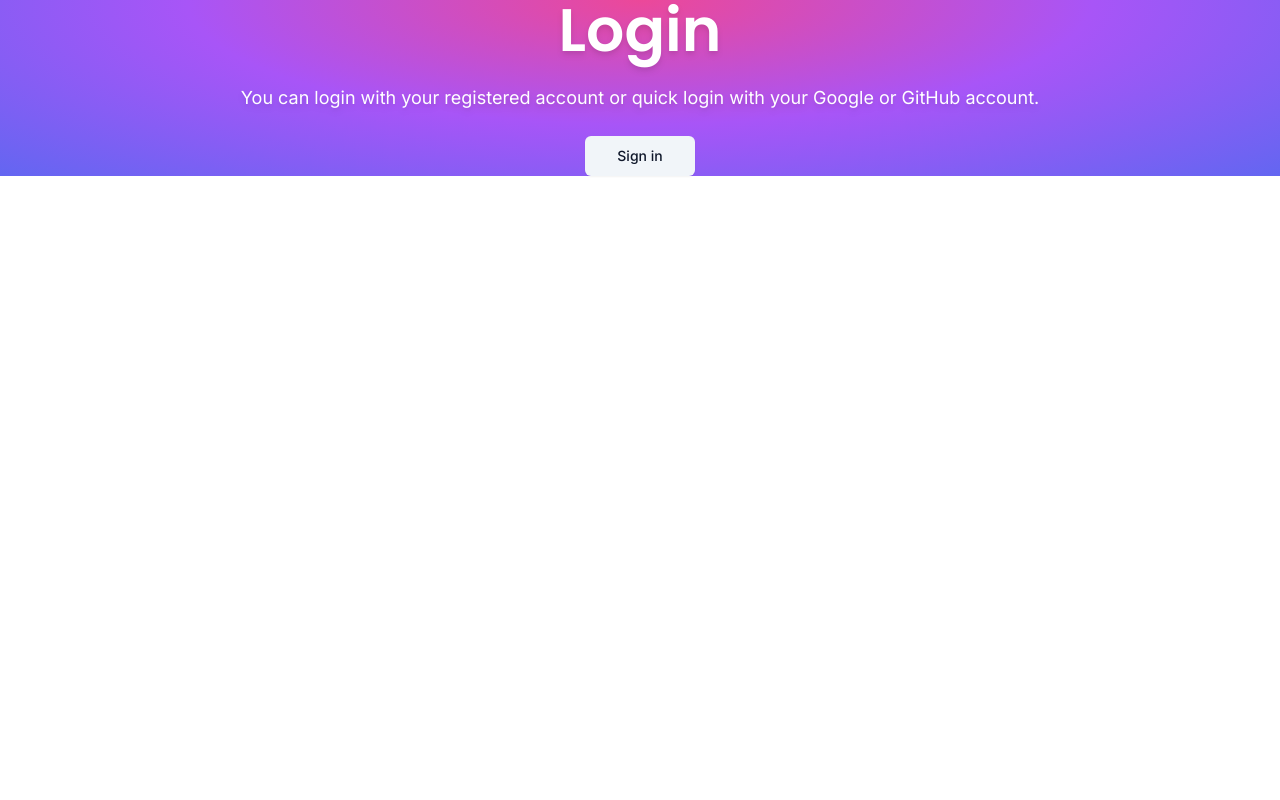
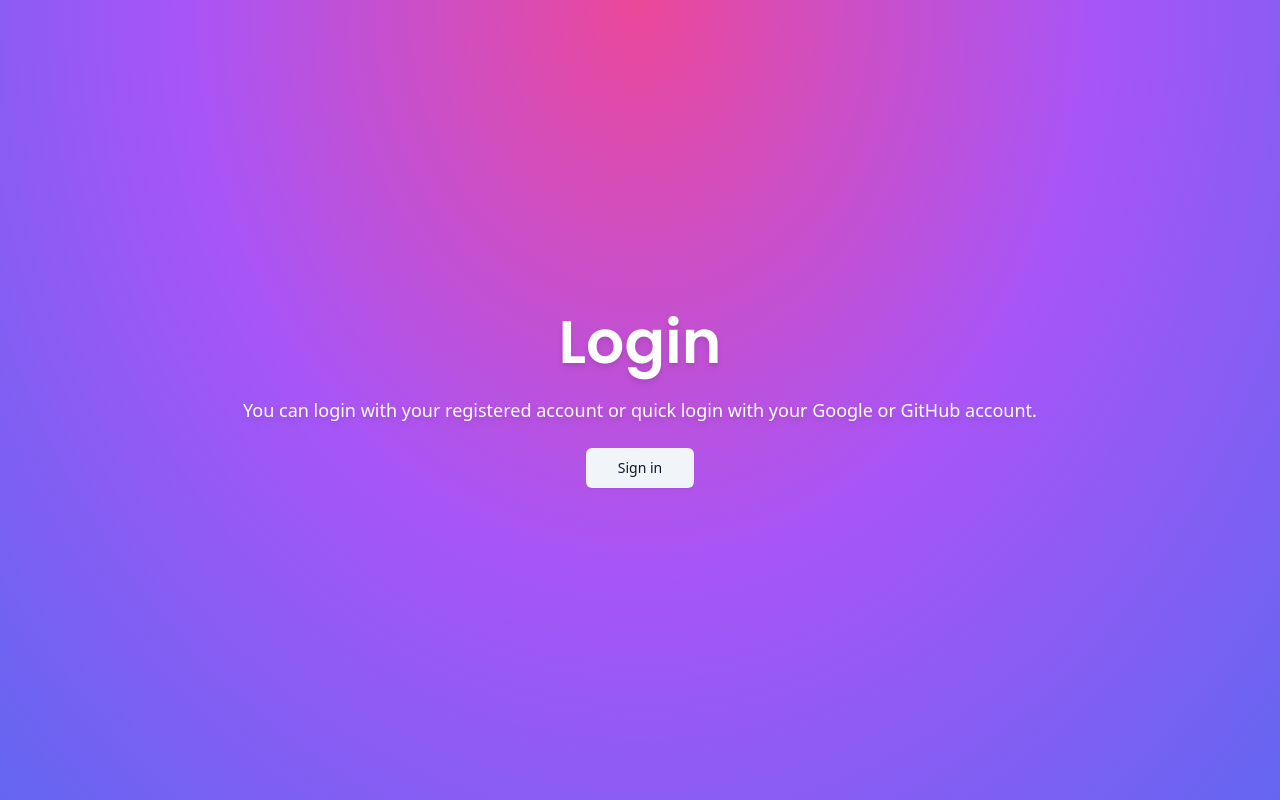
Before and after one commit to alitkovsky/auth-next-component, a Next.js app: page / in a window 1280 px wide. Built offline with nearby package versions, Linux system fonts and the light colour scheme.

Commit message:
Some changing added.

```diff
--- a/app/globals.css
+++ b/app/globals.css
@@ -1,6 +1,10 @@
 @tailwind base;
 @tailwind components;
 @tailwind utilities;
+
+html, body, :root {
+  height: 100%;
+}
 
 @layer base {
   :root {
--- a/app/layout.tsx
+++ b/app/layout.tsx
@@ -1,22 +1,15 @@
-import type { Metadata } from 'next'
-import { Inter } from 'next/font/google'
-import './globals.css'
-
-const inter = Inter({ subsets: ['latin'] })
+import type { Metadata } from "next";
+import "./globals.css";
 
 export const metadata: Metadata = {
-  title: 'Create Next App',
-  description: 'Generated by create next app',
+  title: 'Authentication',
+  description: 'Reusabel authentication component.',
 }
 
-export default function RootLayout({
-  children,
-}: {
-  children: React.ReactNode
-}) {
+export default function RootLayout({ children }: { children: React.ReactNode }) {
   return (
     <html lang="en">
-      <body className={inter.className}>{children}</body>
+      <body>{children}</body>
     </html>
   )
 }
```
